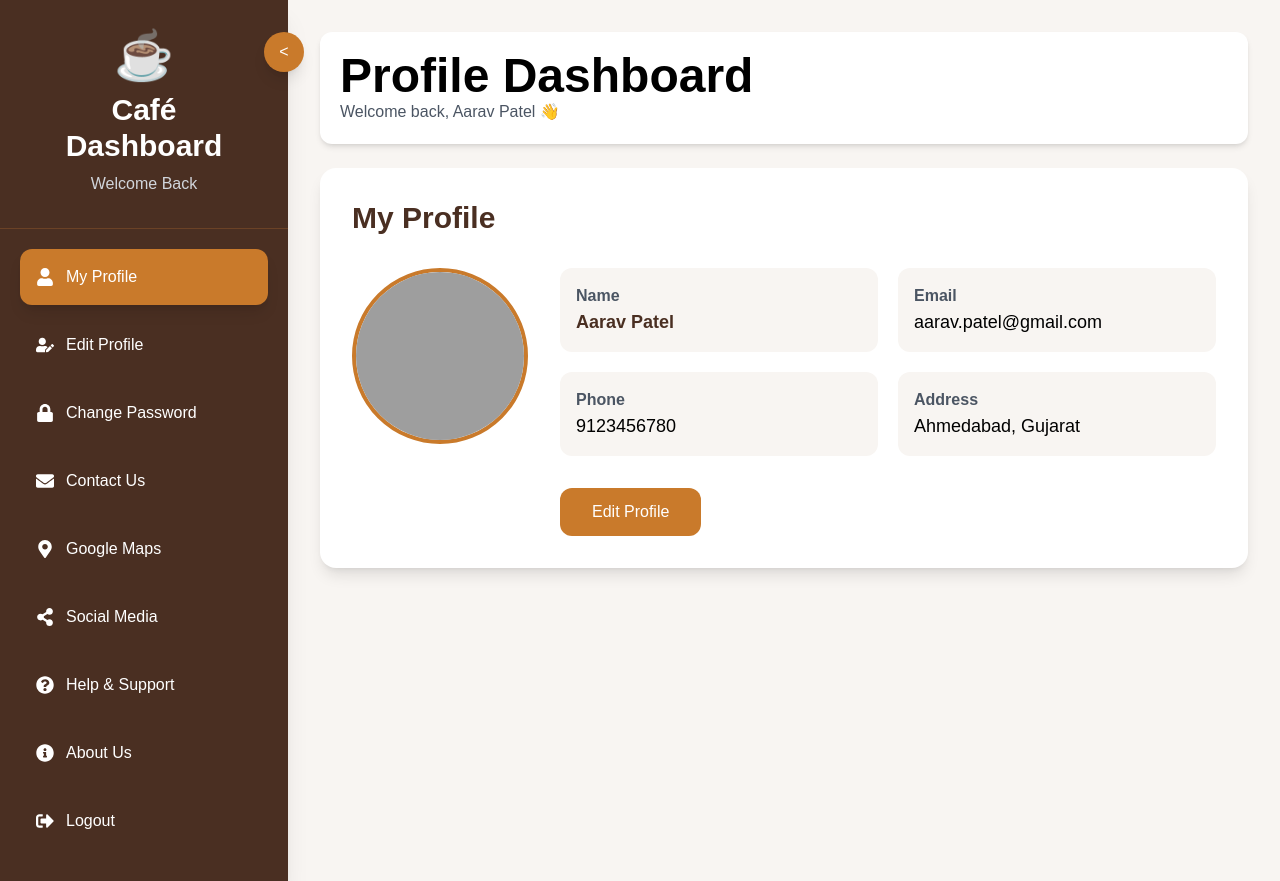
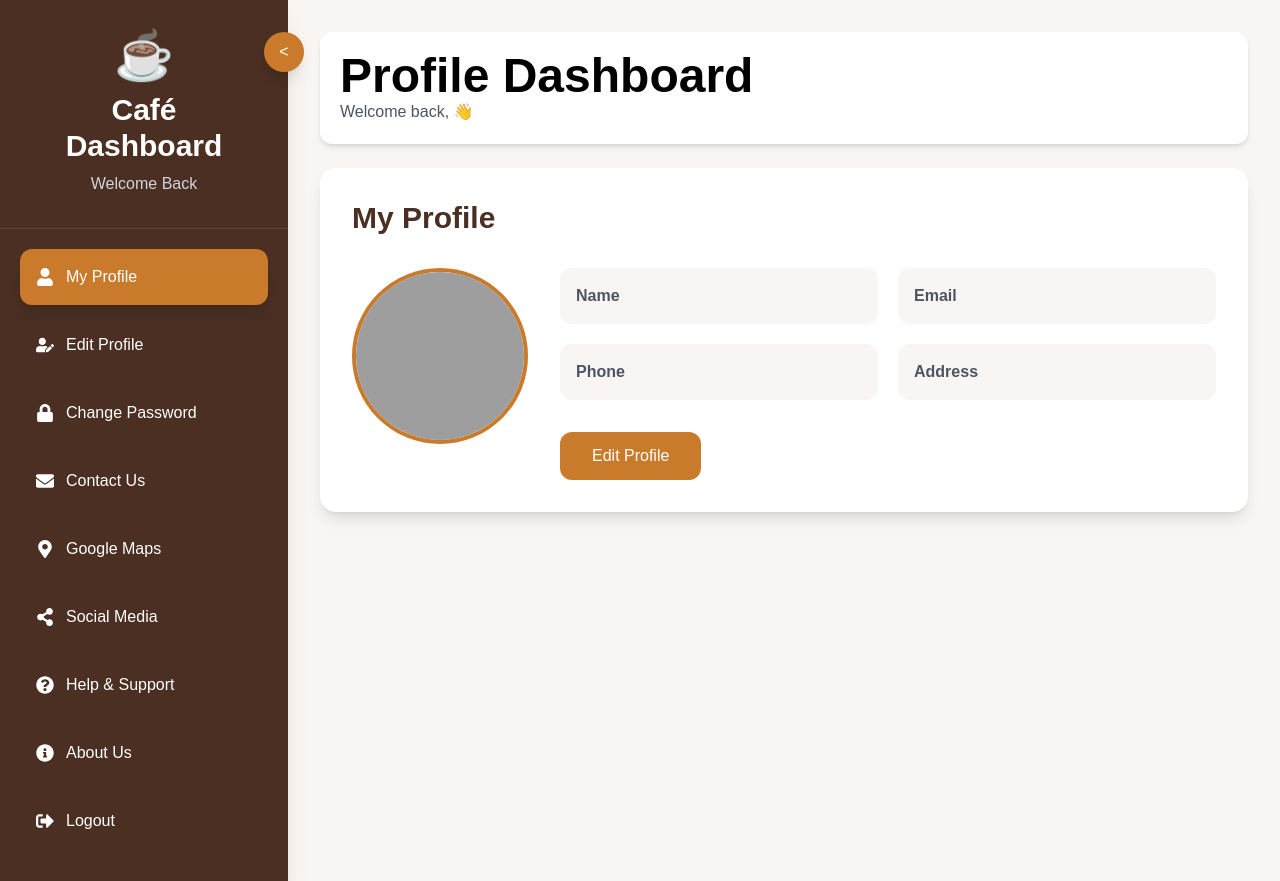
Before and after one commit to Praj-art/Praj-Intership-Project, a React (Vite) app: page / in a window 1280 px wide. Built offline with nearby package versions, Linux system fonts and the light colour scheme; grey boxes are pictures that could not be loaded.

Commit message:
Added default avatar and empty profile state

```diff
--- a/src/components/EditProfile.jsx
+++ b/src/components/EditProfile.jsx
@@ -1,4 +1,5 @@
 import { useState } from "react";
+import defaultAvatar from "../assets/default-avatar.png";
 
 function EditProfile({ user, setUser }) {
   const [formData, setFormData] = useState(user);
@@ -32,7 +33,7 @@ function EditProfile({ user, setUser }) {
     <div className="relative w-28 h-28 sm:w-32 sm:h-32 mb-4">
 
     <img
-      src={formData.image}
+      src={formData.image || defaultAvatar}
       alt="Profile"
       className="w-28 h-28 sm:w-32 sm:h-32 rounded-full border-4 border-[#C97A2B] object-cover"
     />
--- a/src/components/ProfileCard.jsx
+++ b/src/components/ProfileCard.jsx
@@ -1,3 +1,5 @@
+import defaultAvatar from "../assets/default-avatar.png";
+
 function ProfileCard({ user, setUser, setActive }) {
   return (
     <div className="bg-white rounded-2xl shadow-lg p-8">
@@ -13,10 +15,10 @@ function ProfileCard({ user, setUser, setActive }) {
   <div className="relative w-32 h-32 md:w-44 md:h-44">
 
     <img
-      src={user.image}
-      alt="Avatar"
-      className="w-32 h-32 md:w-44 md:h-44 rounded-full border-4 border-[#C97A2B] object-cover"
-    />
+  src={user.image || defaultAvatar}
+  alt="Avatar"
+  className="w-full h-full rounded-full border-4 border-[#C97A2B] object-cover"
+/>
 
   </div>
 </div>
--- a/src/pages/ProfileDashboard.jsx
+++ b/src/pages/ProfileDashboard.jsx
@@ -21,11 +21,11 @@ function ProfileDashboard() {
     return savedUser
       ? JSON.parse(savedUser)
       : {
-          name: "Aarav Patel",
-          email: "aarav.patel@gmail.com",
-          phone: "9123456780",
-          address: "Ahmedabad, Gujarat",
-          image: "https://i.pravatar.cc/200",
+         name: "",
+         email: "",
+         phone: "",
+         address: "",
+         image: null,
         }
   });
 
```
Also changed, not shown: 1 other file (tests, documents, lock files or other folders).
